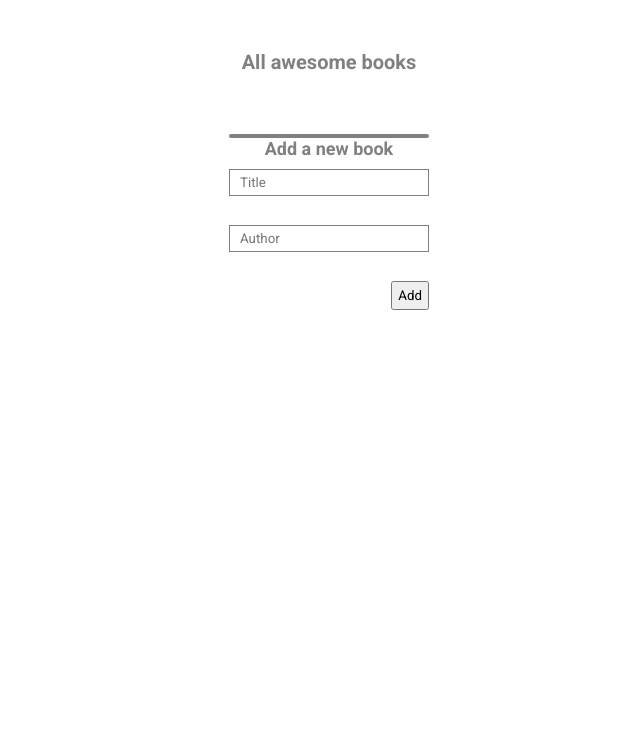
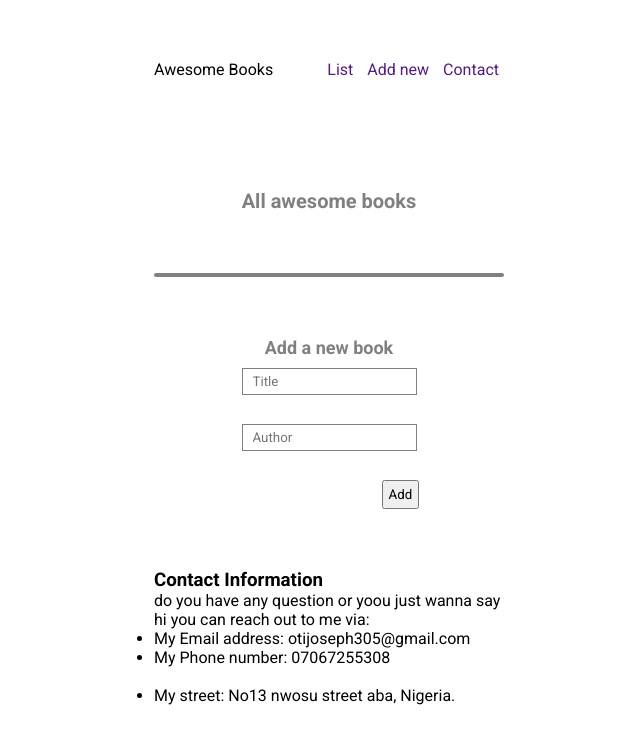
Before and after one commit to ifeanyi305/Ifeanyi305-AwesomeBooks, a website: page index.html in a window 1280 px wide. Shown: the whole page, without its empty margins (311-951 px from the left). Drawn offline with Linux system fonts and the light colour scheme.

Commit message:
Adding contact page

```diff
--- a/index.html
+++ b/index.html
@@ -9,6 +9,18 @@
     <link rel="stylesheet" href="style.css">
 </head>
 <body>
+    <section>
+        <header>
+            <span>Awesome Books</span>
+            <nav>
+                <ul class="nav-links">
+                    <li class="tab is-active"><a href="">List</a></li>
+                    <li class="tab"><a href="">Add new</a></li>
+                    <li class="tab"><a href="">Contact</a></li>
+                </ul>
+            </nav>
+        </header>
+    </section>
     <h1>All awesome books</h1>
     <section>
         <div class="main-container">
@@ -23,6 +35,8 @@
                 <tbody id="booklist"></tbody>
             </div>
         </div>
+    </section>
+    <section>
         <div>
             <form class="book-input">
                 <h4 class="description">Add a new book</h4>
@@ -36,5 +50,16 @@
             </form>
         </div>
     </section>
+    <section>
+        <div>
+            <h3>Contact Information</h3>
+            <p>do you have any question or yoou just wanna say hi you can reach out to me via:</p>
+            <ul>
+                <li>My Email address: otijoseph305@gmail.com</li>
+                <li>My Phone number: 07067255308</li><br>
+                <li>My street: No13 nwosu street aba, Nigeria.</li>
+            </ul>
+        </div>
+    </section>
 </body>
 </html>
--- a/style.css
+++ b/style.css
@@ -5,6 +5,7 @@
   padding: 0;
   box-sizing: border-box;
   font-family: 'Roboto', sans-serif;
+  text-decoration: none;
 }
 
 body {
@@ -12,10 +13,24 @@ body {
   width: 100%;
 }
 
+header {
+  display: flex;
+  align-items: center;
+  justify-content: space-between;
+}
+
+
+
+.nav-links li {
+  display: inline;
+  padding: 0px 5px;
+  list-style: none;
+}
+
 section {
   width: 100%;
   margin: 60px auto;
-  max-width: 200px;
+  max-width: 350px;
   border-radius: 5px;
 }
 
@@ -36,7 +51,8 @@ form h4 {
 
 form input {
   padding: 5px 10px;
-  width: 100%;
+  width: 50%;
+  margin-left: 25%;
   text-align: start;
   margin-bottom: 10px;
   border: 1px solid grey;
@@ -44,7 +60,7 @@ form input {
 
 #add-button {
   padding: 5px;
-  float: right;
+  margin-left: 65%;
 }
 
 #book-collection {
@@ -54,6 +70,7 @@ form input {
 
 .list-control {
   display: flex;
+  flex-wrap: wrap;
   align-items: center;
   justify-content: space-between;
   padding: 4px;
```
